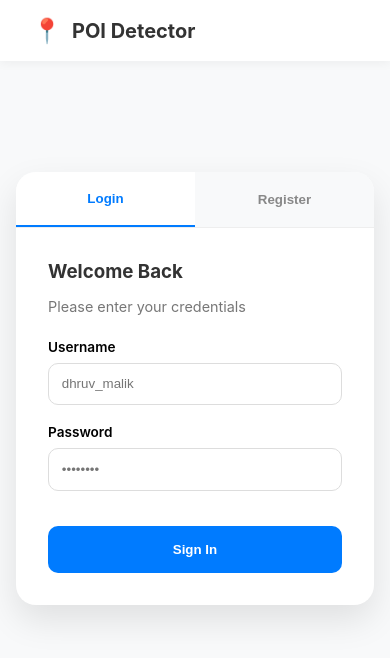
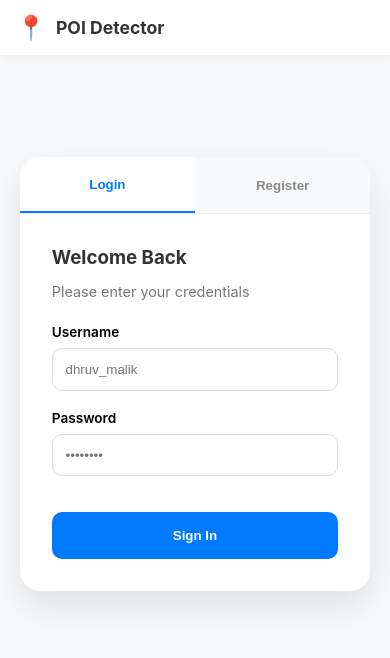
Before and after one commit to Dm-1324/POI_Detection_Frontend, a Vue app: page / in a window 390 px wide. Shown: the top 658 px of the page. Built offline with nearby package versions, Linux system fonts and the light colour scheme.

Commit message:
third commit

```diff
--- a/src/App.vue
+++ b/src/App.vue
@@ -70,9 +70,24 @@ body {
   font-size: 1.5rem;
 }
 .main-content {
-  max-width: 600px;
-  margin: 2rem auto;
-  padding: 0 1rem;
+  max-width: 500px;
+  width: 95%;
+  margin: 1.5rem auto;
+  padding: 0 10px;
+  box-sizing: border-box;
+}
+
+@media (max-width: 480px) {
+  .navbar {
+    padding: 0.8rem 1rem;
+  }
+  .brand h1 {
+    font-size: 1.1rem;
+  }
+  .btn-logout {
+    font-size: 0.8rem;
+    padding: 0.4rem 0.8rem;
+  }
 }
 .btn-logout {
   background: none;
```
